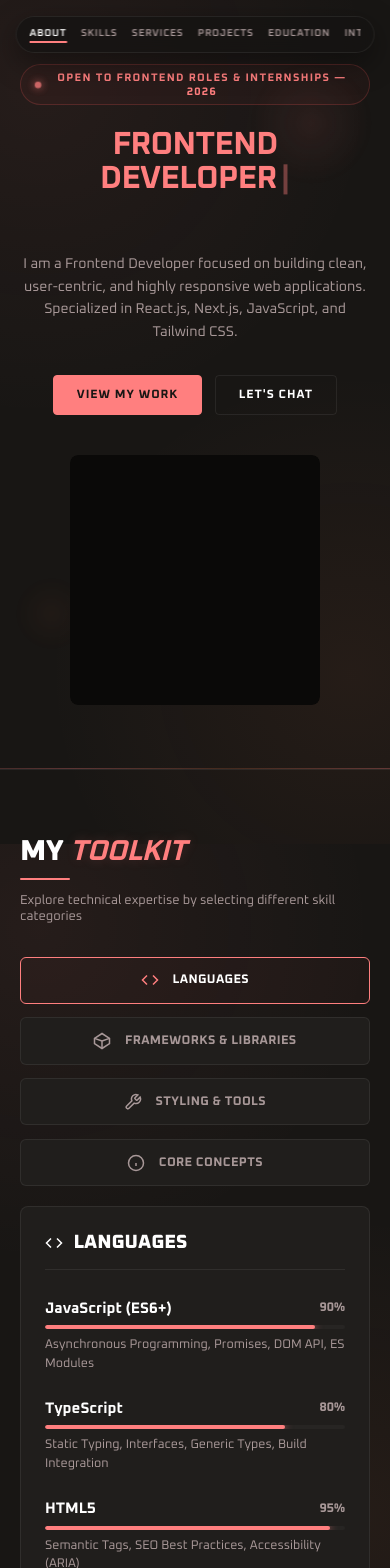
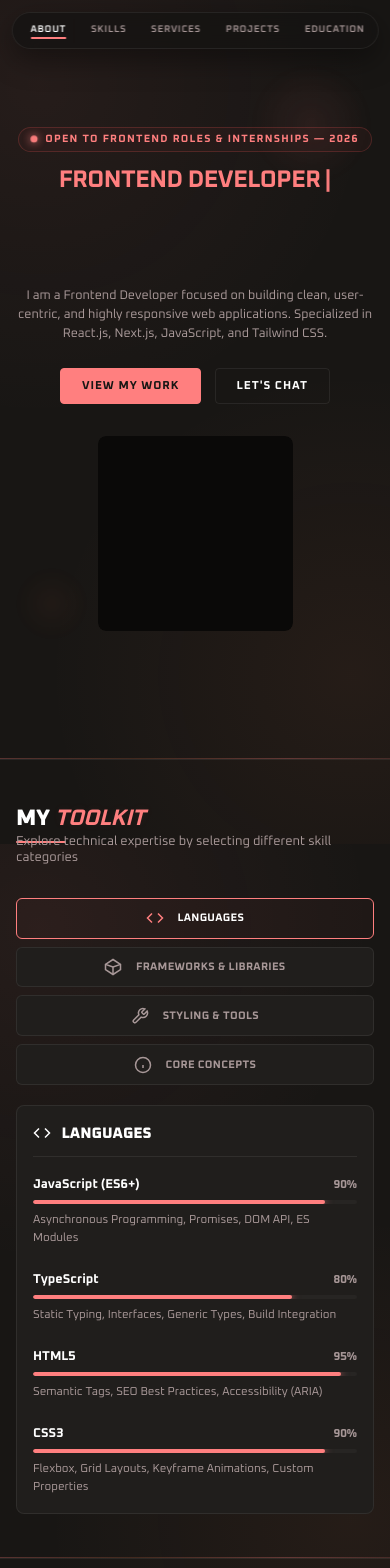
Before and after one commit to papnai-09/My-Portfolio, a React (Vite) app: page / in a window 390 px wide. Shown: the top 1568 px of the page. Built offline with nearby package versions, Linux system fonts and the light colour scheme.

Commit message:
Optimize typography, card padding and spacing for mobile and tablet responsiveness

```diff
--- a/src/index.css
+++ b/src/index.css
@@ -1757,17 +1757,23 @@ body {
 }
 
 /* =============================================
-   RESPONSIVE MEDIA QUERIES
+   RESPONSIVE MEDIA QUERIES (Tablet & Mobile)
    ============================================= */
 
+/* Tablet & Smaller Laptops (<= 900px) */
 @media (max-width: 900px) {
   .portfolio-section {
-    padding: 4rem 1.25rem;
+    padding: 3.5rem 1.25rem;
+  }
+
+  .sawad-section-title {
+    font-size: clamp(1.5rem, 3.8vw, 1.9rem);
+    margin-bottom: 2rem;
   }
 
   .sawad-hero {
     grid-template-columns: 1fr;
-    gap: 2.5rem;
+    gap: 2rem;
     text-align: center;
   }
 
@@ -1776,31 +1782,80 @@ body {
     text-align: center;
   }
 
+  .hero-badge-glowing {
+    font-size: 0.72rem;
+    padding: 0.35rem 0.9rem;
+    margin-bottom: 1rem;
+  }
+
+  .hero-title-sawad {
+    font-size: clamp(1.7rem, 4.5vw, 2.2rem);
+    min-height: 70px;
+    margin-bottom: 0.8rem;
+  }
+
   .hero-bio-sawad {
+    font-size: 0.82rem;
+    line-height: 1.55;
+    max-width: 520px;
     margin-left: auto;
     margin-right: auto;
+    margin-bottom: 1.5rem;
   }
 
   .hero-actions-sawad {
     justify-content: center;
+    gap: 0.85rem;
+  }
+
+  .btn-sawad-primary,
+  .btn-sawad-secondary {
+    font-size: 0.72rem;
+    padding: 0.65rem 1.3rem;
   }
 
   .avatar-image-direct,
   .torch-photo-wrapper {
-    width: 250px;
-    height: 250px;
+    width: 230px;
+    height: 230px;
   }
 
   .sawad-project-card {
     flex-direction: column;
     align-items: flex-start;
-    padding: 1.5rem;
-    gap: 1.5rem;
+    padding: 1.25rem 1.4rem;
+    gap: 1.25rem;
+  }
+
+  .sawad-project-card.active-open {
+    padding: 1.6rem 1.4rem;
   }
 
   .project-card-left {
     max-width: 100%;
-    gap: 1.25rem;
+    gap: 1rem;
+  }
+
+  .project-card-num {
+    font-size: 1rem;
+  }
+
+  .project-card-title {
+    font-size: 1.2rem;
+  }
+
+  .project-card-sub {
+    font-size: 0.72rem;
+  }
+
+  .project-card-desc {
+    font-size: 0.78rem;
+    line-height: 1.5;
+  }
+
+  .tech-pill-sawad {
+    font-size: 0.58rem;
+    padding: 0.15rem 0.5rem;
   }
 
   .project-card-right {
@@ -1808,6 +1863,17 @@ body {
     width: 100%;
     justify-content: space-between;
     align-items: center;
+    border-top: 1px solid rgba(255,255,255,0.05);
+    padding-top: 0.85rem;
+  }
+
+  .sawad-arrow-link {
+    width: 38px;
+    height: 38px;
+  }
+
+  .sawad-github-link {
+    font-size: 0.68rem;
   }
 
   .sawad-skills-dashboard {
@@ -1819,33 +1885,75 @@ body {
     flex-direction: row;
     flex-wrap: wrap;
     justify-content: center;
+    gap: 0.65rem;
   }
 
   .skill-tab-card {
-    padding: 0.85rem;
-    flex: 1 1 180px;
+    padding: 0.75rem 1rem;
+    flex: 1 1 140px;
     justify-content: center;
   }
 
+  .tab-title {
+    font-size: 0.72rem;
+  }
+
   .skills-details-panel {
-    padding: 1.5rem;
+    padding: 1.4rem;
+  }
+
+  .panel-heading {
+    font-size: 1.05rem;
+    margin-bottom: 1.25rem;
+  }
+
+  .skill-detail-name {
+    font-size: 0.85rem;
+  }
+
+  .skill-detail-level {
+    font-size: 0.72rem;
+  }
+
+  .skill-detail-desc {
+    font-size: 0.74rem;
   }
 
   .sawad-services-grid {
     grid-template-columns: 1fr;
-    gap: 1.25rem;
+    gap: 1rem;
+  }
+
+  .sawad-service-card {
+    padding: 1.2rem 1.4rem;
+  }
+
+  .sawad-service-card.active-open {
+    padding: 1.6rem 1.4rem;
+  }
+
+  .service-title {
+    font-size: 1.05rem;
+  }
+
+  .service-desc {
+    font-size: 0.78rem;
+  }
+
+  .service-pill {
+    font-size: 0.58rem;
   }
 
   /* Timeline responsive */
   .timeline-center-line {
-    left: 20px;
+    left: 18px;
     transform: none;
   }
 
   .timeline-row {
     grid-template-columns: 1fr;
-    gap: 1rem;
-    padding-left: 50px;
+    gap: 0.85rem;
+    padding-left: 42px;
   }
 
   .timeline-side-content {
@@ -1858,22 +1966,47 @@ body {
 
   .timeline-center-node {
     position: absolute;
-    left: 15px;
-    top: 2rem;
+    left: 13px;
+    top: 1.8rem;
   }
 
   .education-details-card {
     max-width: 100%;
+    padding: 1rem 1.35rem;
     border-left: 3px solid transparent !important;
     border-right: none !important;
   }
 
-  .row-left:hover .education-details-card {
+  .timeline-row.active-open .education-details-card {
+    padding: 1.4rem 1.35rem;
+  }
+
+  .row-left.active-open .education-details-card {
     border-left-color: var(--accent) !important;
   }
 
-  .row-right:hover .education-details-card {
+  .row-right.active-open .education-details-card {
     border-left-color: var(--accent-orange) !important;
+  }
+
+  .edu-time {
+    font-size: 0.92rem;
+  }
+
+  .edu-title {
+    font-size: 1.02rem;
+  }
+
+  .edu-org {
+    font-size: 0.74rem;
+  }
+
+  .edu-desc {
+    font-size: 0.76rem;
+  }
+
+  .edu-badge {
+    font-size: 0.58rem;
   }
 
   .edu-timeline-photo-wrapper {
@@ -1881,17 +2014,30 @@ body {
     height: 0;
     opacity: 0;
     margin-top: 0;
-    transition: all 0.4s ease;
-  }
-
-  .timeline-row:hover .edu-timeline-photo-wrapper {
-    height: 120px;
+    transition: all 0.4s cubic-bezier(0.16, 1, 0.3, 1);
+  }
+
+  .timeline-row.active-open .edu-timeline-photo-wrapper {
+    height: 130px;
     opacity: 1;
-    margin-top: 0.85rem;
+    margin-top: 0.75rem;
   }
 
   .sawad-interests-grid {
     grid-template-columns: repeat(2, 1fr);
+    gap: 1rem;
+  }
+
+  .interest-card {
+    padding: 1.4rem 1.2rem;
+  }
+
+  .interest-title {
+    font-size: 0.95rem;
+  }
+
+  .interest-desc {
+    font-size: 0.74rem;
   }
 
   .loader-side {
@@ -1899,36 +2045,217 @@ body {
   }
 }
 
+/* Mobile Phones (<= 600px) */
 @media (max-width: 600px) {
+  .portfolio-section {
+    padding: 2.8rem 1rem;
+  }
+
   .nav-container {
-    top: 1rem;
-    padding: 0.4rem 0.8rem;
-    gap: 0.8rem;
+    top: 0.75rem;
+    padding: 0.35rem 0.65rem;
+    gap: 0.5rem;
+    max-width: 94vw;
   }
 
   .nav-scroll-wrapper {
-    gap: 0.9rem;
+    gap: 0.65rem;
   }
 
   .nav-link {
-    font-size: 0.62rem;
+    font-size: 0.6rem;
+    padding: 0.25rem 0.45rem;
+  }
+
+  .sawad-section-title {
+    font-size: 1.4rem;
+    margin-bottom: 1.6rem;
+  }
+
+  .hero-badge-glowing {
+    font-size: 0.66rem;
+    padding: 0.3rem 0.75rem;
+  }
+
+  .hero-title-sawad {
+    font-size: 1.5rem;
+    min-height: 55px;
+  }
+
+  .hero-bio-sawad {
+    font-size: 0.78rem;
+  }
+
+  .avatar-image-direct,
+  .torch-photo-wrapper {
+    width: 195px;
+    height: 195px;
+  }
+
+  .sawad-project-card {
+    padding: 1.1rem 1.15rem;
+  }
+
+  .sawad-project-card.active-open {
+    padding: 1.35rem 1.15rem;
+  }
+
+  .project-card-title {
+    font-size: 1.1rem;
+  }
+
+  .project-card-desc {
+    font-size: 0.74rem;
+  }
+
+  .skills-tabs-grid {
+    gap: 0.5rem;
+  }
+
+  .skill-tab-card {
+    flex: 1 1 100%;
+    padding: 0.65rem 0.85rem;
+  }
+
+  .tab-title {
+    font-size: 0.68rem;
+  }
+
+  .skills-details-panel {
+    padding: 1.1rem 1rem;
+  }
+
+  .panel-heading {
+    font-size: 0.95rem;
+  }
+
+  .skill-detail-name {
+    font-size: 0.8rem;
+  }
+
+  .skill-detail-desc {
+    font-size: 0.72rem;
+  }
+
+  .sawad-services-grid {
+    gap: 0.85rem;
+  }
+
+  .sawad-service-card {
+    padding: 1.1rem 1.15rem;
+  }
+
+  .sawad-service-card.active-open {
+    padding: 1.35rem 1.15rem;
+  }
+
+  .service-title {
+    font-size: 0.98rem;
+  }
+
+  .service-desc {
+    font-size: 0.75rem;
+  }
+
+  .timeline-row {
+    padding-left: 36px;
+  }
+
+  .education-details-card {
+    padding: 0.95rem 1.1rem;
+  }
+
+  .timeline-row.active-open .education-details-card {
+    padding: 1.25rem 1.1rem;
+  }
+
+  .edu-time {
+    font-size: 0.85rem;
+  }
+
+  .edu-title {
+    font-size: 0.95rem;
+  }
+
+  .edu-org {
+    font-size: 0.7rem;
+  }
+
+  .edu-desc {
+    font-size: 0.72rem;
   }
 
   .sawad-interests-grid {
     grid-template-columns: 1fr;
+    gap: 0.85rem;
+  }
+
+  .interest-card {
+    padding: 1.2rem 1.1rem;
+  }
+
+  .interest-title {
+    font-size: 0.9rem;
+  }
+
+  .interest-desc {
+    font-size: 0.72rem;
+  }
+
+  .chest-box-3d {
+    width: 220px;
+    height: 140px;
   }
 
   .resume-modal {
-    padding: 1.4rem;
-    height: 90vh;
+    padding: 1.15rem;
+    height: 92vh;
+    max-height: 92vh;
   }
 
   .resume-name {
-    font-size: 1.5rem;
+    font-size: 1.3rem;
+  }
+
+  .resume-title {
+    font-size: 0.78rem;
+  }
+
+  .resume-section-title {
+    font-size: 0.88rem;
+  }
+
+  .resume-item-header {
+    font-size: 0.78rem;
+    flex-direction: column;
+    gap: 0.2rem;
+  }
+
+  .resume-item-sub {
+    font-size: 0.7rem;
+    flex-direction: column;
+    gap: 0.2rem;
+  }
+
+  .resume-desc-list {
+    font-size: 0.72rem;
+    margin-left: 0.9rem;
+  }
+
+  .contact-links-2d {
+    flex-direction: column;
+    gap: 0.75rem;
   }
 
   .contact-link-btn {
     width: 100%;
     justify-content: center;
-  }
-}
+    font-size: 0.72rem;
+    padding: 0.65rem 1rem;
+  }
+
+  .btn-primary {
+    font-size: 0.7rem;
+    padding: 0.5rem 1rem;
+  }
+}
```
